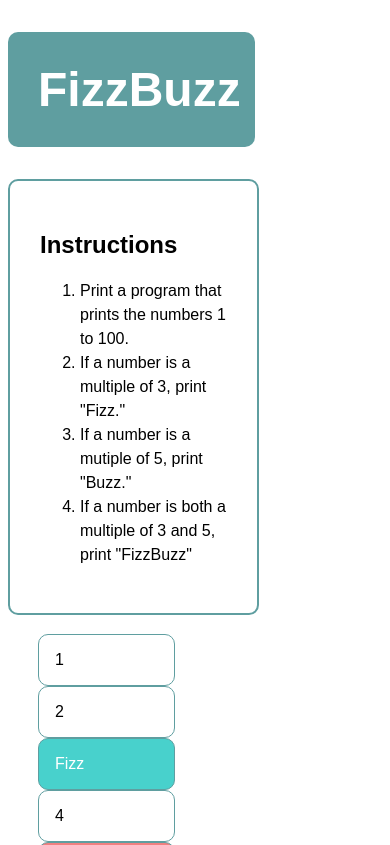
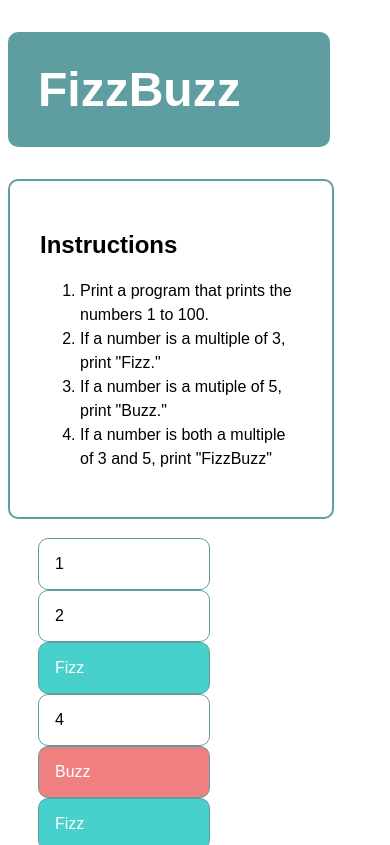
Before and after one commit to Eleanor-Shellstrop/fizzbuzz, a plain HTML site: page index.html in a window 390 px wide. Shown: the top 845 px of the page. Drawn offline with Linux system fonts and the light colour scheme.

Commit message:
README update and style width change to look better on mobile

```diff
--- a/style.css
+++ b/style.css
@@ -3,7 +3,7 @@
 }
 
 h1 {
-    width: 50%;
+    width: 70%;
     padding: 30px;
     font-size: 3em;
     background-color: cadetblue;
@@ -12,7 +12,7 @@ h1 {
 }
 
 .instructions {
-    width: 50%;
+    width: 70%;
     padding: 30px;
     border: 2px solid cadetblue;
     border-radius: 10px;
@@ -28,7 +28,7 @@ li {
 }
 
 .num {
-    width: 30%;
+    width: 40%;
     margin: 0;
     padding: 1em;
     border: 1px solid cadetblue;
@@ -38,7 +38,7 @@ li {
 .fizz,
 .buzz,
 .fizzbuzz {
-    width: 30%;
+    width: 40%;
     margin: 0;
     padding: 1em;
     border-radius: 10px;
```
Also changed, not shown: 1 other file.
